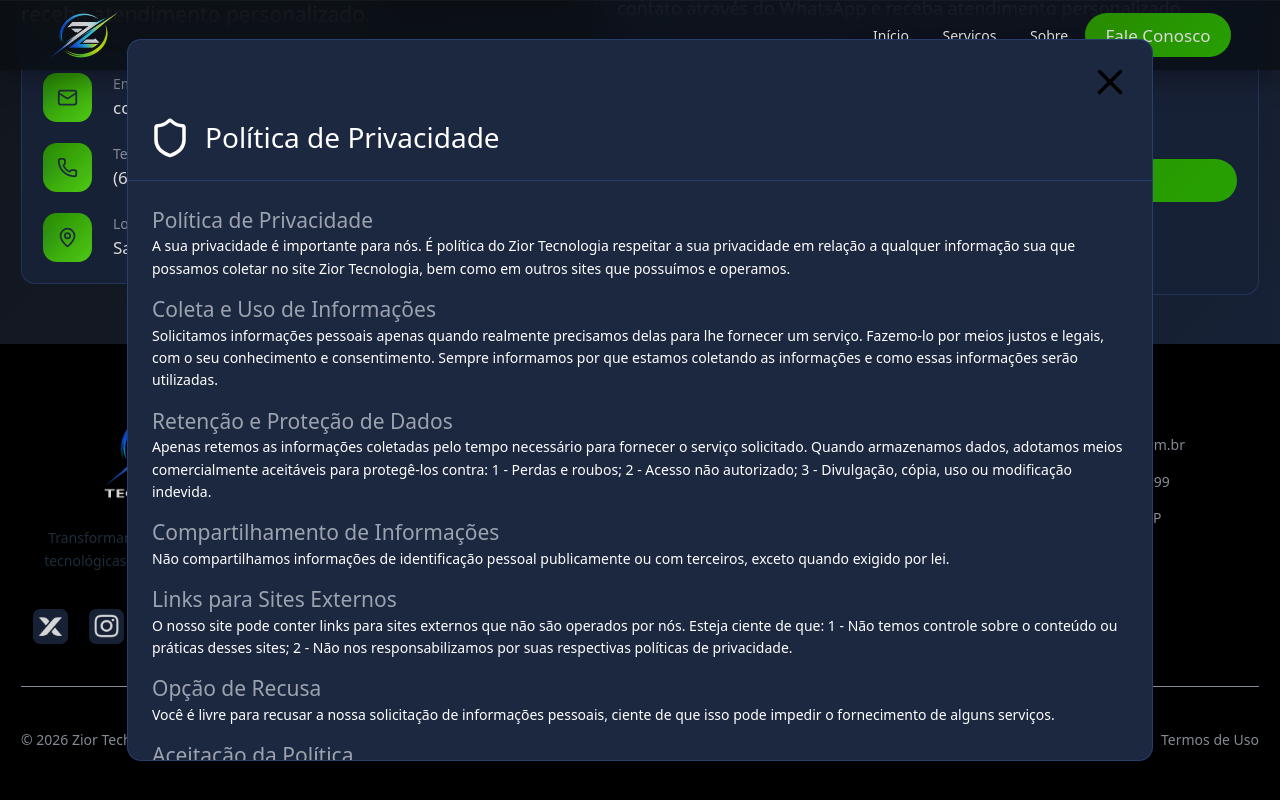
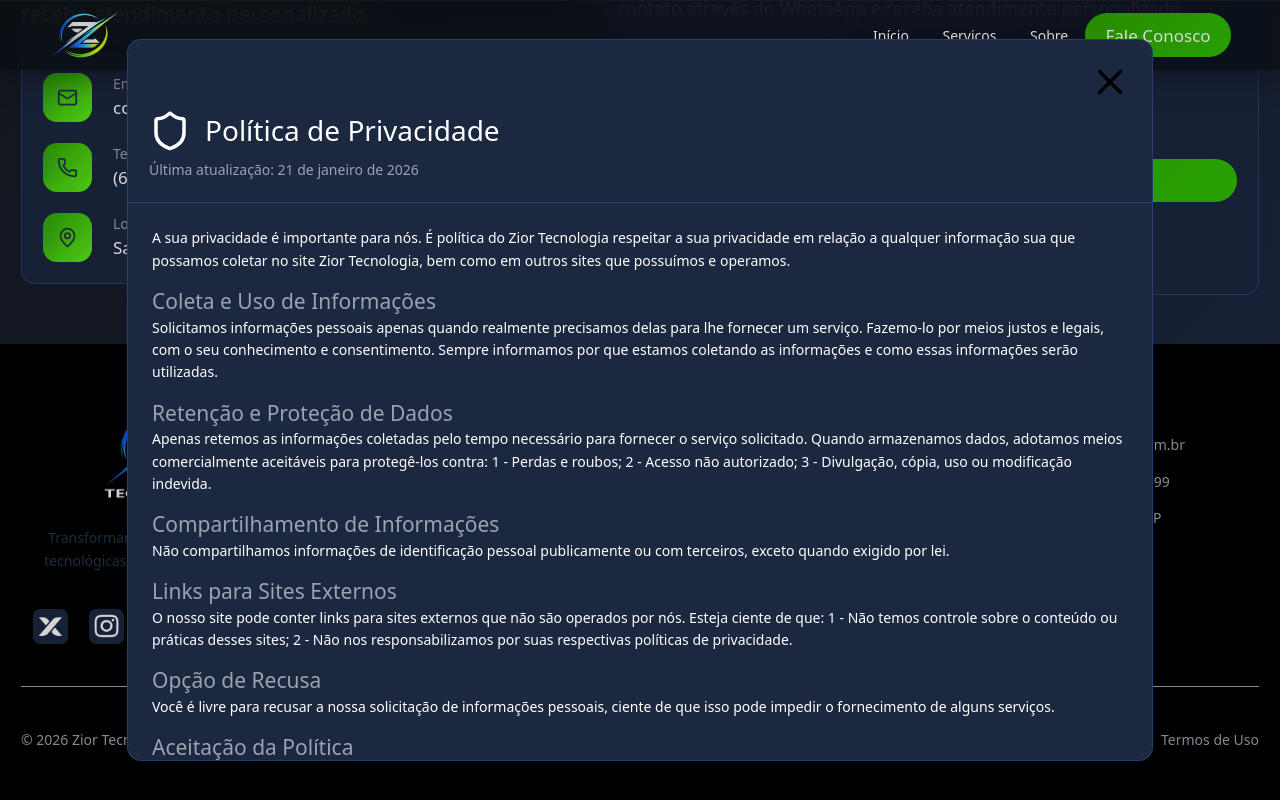
Before and after one commit to jorgerios7/zior-software-factory, a React (Vite) app: page / in a window 1280 px wide. Both pictures are taken after a click on the button "Política de Privacidade". Shown: the part 2829-3629 px from the top of the page. Built offline with nearby package versions, Linux system fonts and the light colour scheme.

Commit message:
legalDialogChanged2

```diff
--- a/src/App.tsx
+++ b/src/App.tsx
@@ -7,9 +7,6 @@ import Header from "./components/Header";
 import Hero from "./components/Hero";
 import { scrollToRef } from "./utils/scrollToRef";
 import { LegalDialog } from "./components/LegalDialog";
-import LegalView from "./components/LegalDialog/LegalView";
-import { TERMS } from "./content/terms";
-import { PRIVACY_POLICY } from "./content/privacyPolicy";
 
 export default function App() {
   const heroRef = useRef<HTMLDivElement>(null);
@@ -18,7 +15,7 @@ export default function App() {
   const contactRef = useRef<HTMLDivElement>(null);
 
   type LegalType = "privacy" | "terms" | "none";
-  const [openLegal, setOpenLegal] = useState<LegalType>("none");
+  const [legaType, setLegalType] = useState<LegalType>("none");
 
   return (
     <>
@@ -40,23 +37,14 @@ export default function App() {
       <Contact ref={contactRef} />
 
       <LegalDialog
-        open={openLegal !== "none"}
-        title={openLegal as LegalType}
-        onClose={() => setOpenLegal("none")}
-      >
-        {openLegal === "privacy" && (
-          <LegalView legalList={PRIVACY_POLICY}/>
-        )}
-
-        {openLegal === "terms" && (
-          <LegalView legalList={TERMS}/>
-        )}
-      </LegalDialog>
+        type={legaType}
+        onClose={() => setLegalType("none")}
+      />
 
       <Footer
         onFeatures={() => scrollToRef(featuresRef)}
-        onPrivacyPolicy={() => setOpenLegal("privacy")}
-        onTerms={() => setOpenLegal("terms")}
+        onPrivacyPolicy={() => setLegalType("privacy")}
+        onTerms={() => setLegalType("terms")}
       />
     </>
   );
--- a/src/components/LegalDialog/LegalDialog.module.css
+++ b/src/components/LegalDialog/LegalDialog.module.css
@@ -39,7 +39,7 @@ header {
     flex-direction: column;
     align-items: center;
     padding: 21px;
-    gap: 14px;
+    gap: 7px;
     border-bottom: 1px solid rgba(var(--color-primary), 0.4);
 }
 
@@ -87,3 +87,10 @@ header {
     opacity: 1;
     transform: translateY(0) scale(1);
 }
+
+.updateInf {
+    width: 100%;
+    background-color: transparent;
+    display: flex;
+    justify-content: start;
+}
--- a/src/components/LegalDialog/LegalView/index.tsx
+++ b/src/components/LegalDialog/LegalView/index.tsx
@@ -1,7 +1,7 @@
 import styles from "./LegalView.module.css";
 
 type LegalProps = {
-    title: string
+    title?: string
     text: string;
 }
 
@@ -14,7 +14,7 @@ const LegalView = ({ legalList }: Props) => {
         <section className={styles.containerMain}>
             {legalList.map((term, index) => (
                 <section key={index}>
-                    <h3 className={"title text-md color-txt-sec"}>{term.title}</h3>
+                    {term.title && <h3 className={"title text-md color-txt-sec"}>{term.title}</h3>}
                     <p className={"description text-xs color-txt-main"}>{term.text}</p>
                 </section>
             ))}
--- a/src/components/LegalDialog/index.tsx
+++ b/src/components/LegalDialog/index.tsx
@@ -1,14 +1,15 @@
 import { useEffect, type ReactNode } from "react";
 import styles from "./LegalDialog.module.css";
 import { X, FileText, Shield } from "lucide-react";
+import LegalView from "./LegalView";
+import { LAST_UPDATE, PRIVACY_POLICY } from "../../content/privacyPolicy";
+import { TERMS } from "../../content/terms";
 
 type LegalDialogType = "privacy" | "terms" | "none";
 
 interface LegalDialogProps {
-  open: boolean;
-  title: LegalDialogType;
+  type: LegalDialogType;
   onClose: () => void;
-  children: ReactNode;
 }
 
 const TITLE_CONFIG: Record<
@@ -30,21 +31,19 @@ const TITLE_CONFIG: Record<
 };
 
 export function LegalDialog({
-  open,
-  title,
+  type,
   onClose,
-  children,
 }: LegalDialogProps) {
   useEffect(() => {
-    document.body.style.overflow = open ? "hidden" : "";
+    document.body.style.overflow = type ? "hidden" : "";
     return () => {
       document.body.style.overflow = "";
     };
-  }, [open]);
+  }, [type]);
 
-  if (!open) return null;
+  if (type === "none") return null;
 
-  const { icon, label } = TITLE_CONFIG[title];
+  const { icon, label } = TITLE_CONFIG[type];
 
   return (
     <div
@@ -67,9 +66,20 @@ export function LegalDialog({
             {icon}
             <h2 className="description text-emd color-txt-main">{label}</h2>
           </div>
+          <p className={`${styles.updateInf} description text-xs color-txt-sec`}>
+           { `${LAST_UPDATE.label} ${LAST_UPDATE.text}`  }
+          </p>
         </header>
 
-        <section className={styles.content}>{children}</section>
+        <section className={styles.content}>
+          {type === "privacy" && (
+            <LegalView legalList={PRIVACY_POLICY} />
+          )}
+
+          {type === "terms" && (
+            <LegalView legalList={TERMS} />
+          )}
+        </section>
       </div>
     </div>
   );
--- a/src/content/privacyPolicy.ts
+++ b/src/content/privacyPolicy.ts
@@ -1,6 +1,5 @@
 export const PRIVACY_POLICY = [
     {
-        title: "Política de Privacidade",
         text: "A sua privacidade é importante para nós. É política do Zior Tecnologia respeitar a sua privacidade em relação a qualquer informação sua que possamos coletar no site Zior Tecnologia, bem como em outros sites que possuímos e operamos."
     },
     {
@@ -52,3 +51,8 @@ export const PRIVACY_POLICY = [
         text: "Esta política é efetiva a partir de 21 de janeiro de 2026, às 20:37."
     }
 ];
+
+export const LAST_UPDATE = {
+    label: "Última atualização: ",
+    text: "21 de janeiro de 2026"
+}
--- a/src/content/terms.ts
+++ b/src/content/terms.ts
@@ -1,6 +1,5 @@
 export const TERMS = [
     {
-        title: "Termos de Uso",
         text: "Ao acessar o site Zior Tecnologia, você concorda em cumprir estes termos de serviço, todas as leis e regulamentos aplicáveis, bem como se responsabiliza pelo cumprimento de todas as leis locais aplicáveis. Caso não concorde com algum destes termos, está proibido de usar ou acessar este site. Os materiais contidos neste site são protegidos pelas leis de direitos autorais e marcas comerciais aplicáveis."
     },
     {
--- a/src/content/texts.ts
+++ b/src/content/texts.ts
@@ -115,7 +115,8 @@ export const TEXTS = {
                 "Aplicativos Mobile",
                 "Cloud Computing",
                 "Business Intelligence",
-                "Segurança Digital"
+                "Segurança Digital",
+                "Suport Técnico"
             ]
         },
         company: {
@@ -136,7 +137,7 @@ export const TEXTS = {
                 "Brasil"
             ]
         },
-        rights: "© 2026 Zior Technology. Todos os direitos reservados.",
+        rights: "© 2026 Zior Tecnologia. Todos os direitos reservados.",
         legal: {
             privacyPolicy: "Política de Privacidade",
             terms: "Termos de Uso"
```
